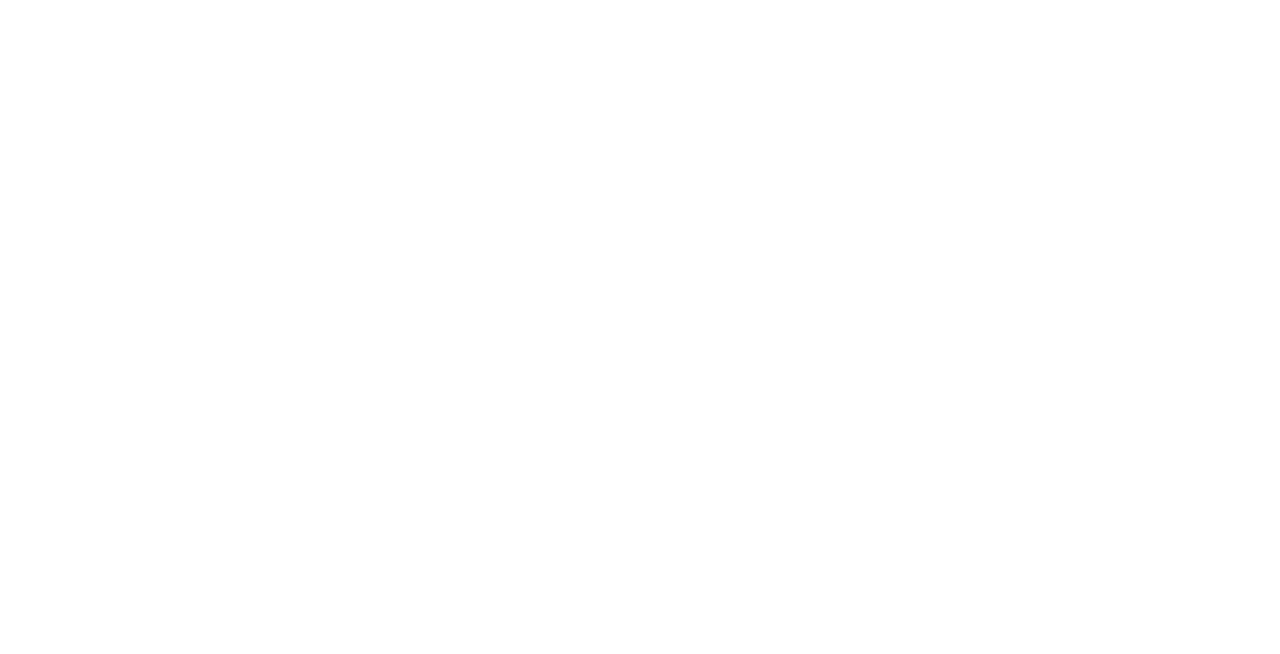
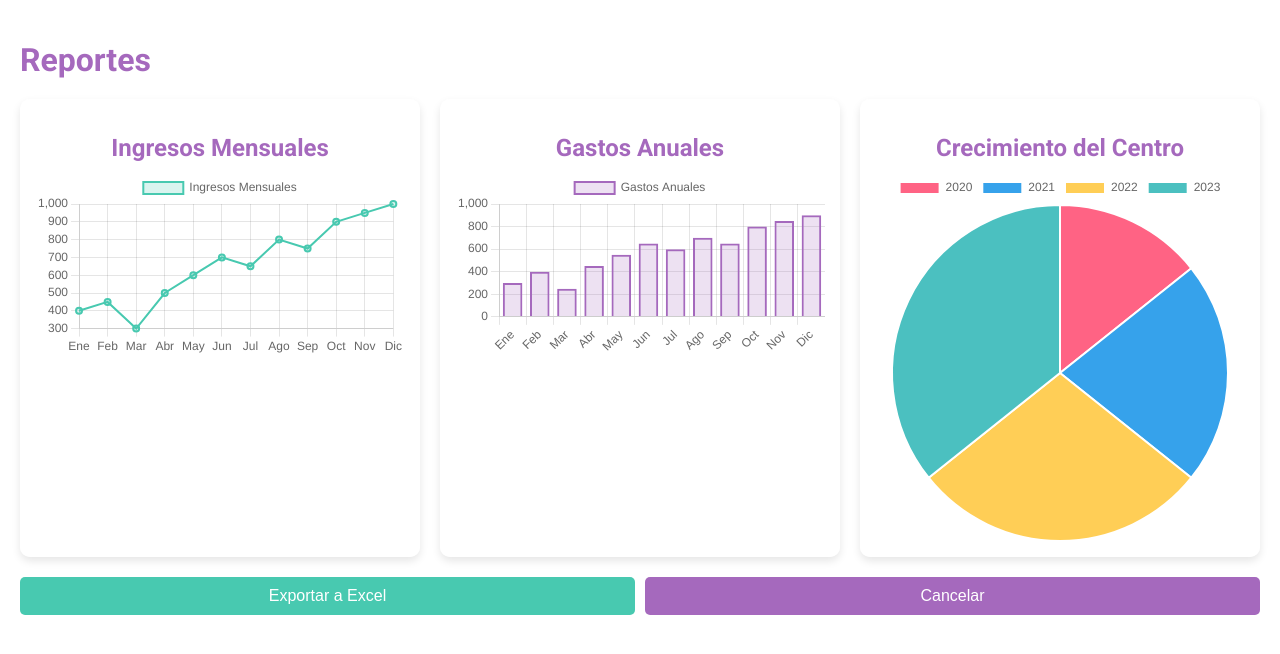
Before and after one commit to Tawnny31/Kinder, a React (Create React App) app: page /reportes in a window 1280 px wide. Before the commit this address had no page. Shown: the top 654 px of the page. Built offline with nearby package versions, Linux system fonts and the light colour scheme.

Commit message:
Reportes y submenu administrativo

```diff
--- a/package.json
+++ b/package.json
@@ -10,12 +10,15 @@
     "@testing-library/jest-dom": "^5.17.0",
     "@testing-library/react": "^13.4.0",
     "@testing-library/user-event": "^13.5.0",
+    "chart.js": "^4.4.3",
     "react": "^18.3.1",
     "react-calendar": "^5.0.0",
+    "react-chartjs-2": "^5.2.0",
     "react-dom": "^18.3.1",
     "react-router-dom": "^6.25.1",
     "react-scripts": "5.0.1",
-    "web-vitals": "^2.1.4"
+    "web-vitals": "^2.1.4",
+    "xlsx": "^0.18.5"
   },
   "scripts": {
     "start": "react-scripts start",
--- a/src/App.js
+++ b/src/App.js
@@ -7,6 +7,7 @@
 import MainLayout from './components/MainLayout';
 import RegisterChildrenForm from './components/RegisterChildrenForm';
 import UserMaintenance from './components/UserMaintenance';
+import Reportes from './components/Reportes';
 import './App.css';
 
 const App = () => {
@@ -19,6 +20,7 @@
         <Route path="/register" element={<RegisterUserForm />} />
         <Route path="/register-children" element={<RegisterChildrenForm />} />
         <Route path="/user-maintenance" element={<UserMaintenance />} />
+        <Route path="/reportes" element={<Reportes />} />
       </Routes>
     </Router>
   );
--- a/src/components/MainLayout.js
+++ b/src/components/MainLayout.js
@@ -62,7 +62,7 @@
                 <ul className="submenu">
                   <li><Link to="/register">Registrar Usuario</Link></li>
                   <li><Link to="/user-maintenance">Mantenimiento de Usuarios</Link></li>
-                  <li><Link to="/reports">Reportes</Link></li>
+                  <li><Link to="/Reportes">Reportes</Link></li>
                 </ul>
               )}
             </li>
--- /dev/null
+++ b/src/components/Reportes.css
@@ -0,0 +1,67 @@
+/* src/styles/Reportes.css */
+@import url('https://fonts.googleapis.com/css2?family=Roboto:wght@400;700&display=swap');
+
+.reportes-container {
+  font-family: 'Roboto', sans-serif;
+  padding: 20px;
+}
+
+.reportes-container h1 {
+  color: #A569BD;
+  margin-bottom: 20px;
+}
+
+.charts-grid {
+  display: flex;
+  flex-wrap: wrap;
+  gap: 20px;
+}
+
+.chart {
+  flex: 1 1 calc(33.333% - 20px);
+  background: rgba(255, 255, 255, 0.9);
+  padding: 15px;
+  border-radius: 10px;
+  box-shadow: 0 4px 8px rgba(0, 0, 0, 0.1);
+  box-sizing: border-box;
+}
+
+.chart h2 {
+  color: #A569BD;
+  margin-bottom: 10px;
+}
+
+.buttons-container {
+  display: flex;
+  justify-content: flex-end;
+  gap: 10px;
+  margin-top: 20px;
+}
+
+.export-button, .cancel-button {
+  padding: 10px 15px;
+  border: none;
+  border-radius: 5px;
+  font-size: 16px;
+  cursor: pointer;
+}
+
+.export-button {
+  background-color: #48C9B0;
+  color: white;
+  transition: background-color 0.3s;
+}
+
+.export-button:hover {
+  background-color: #5ad8bf;
+}
+
+.cancel-button {
+  background-color: #A569BD;
+  color: white;
+  transition: background-color 0.3s;
+}
+
+.cancel-button:hover {
+  background-color: #d481f5;
+}
--- /dev/null
+++ b/src/components/Reportes.js
@@ -0,0 +1,93 @@
+import React from 'react';
+import { Line, Bar, Pie } from 'react-chartjs-2';
+import { Chart as ChartJS, CategoryScale, LinearScale, PointElement, LineElement, BarElement, Title, Tooltip, Legend, ArcElement } from 'chart.js';
+import * as XLSX from 'xlsx';
+import { useNavigate } from 'react-router-dom';
+import './Reportes.css';
+
+ChartJS.register(
+  CategoryScale,
+  LinearScale,
+  PointElement,
+  LineElement,
+  BarElement,
+  Title,
+  Tooltip,
+  Legend,
+  ArcElement
+);
+
+const Reportes = () => {
+  const navigate = useNavigate();
+
+  const dataIngresosMensuales = {
+    labels: ['Ene', 'Feb', 'Mar', 'Abr', 'May', 'Jun', 'Jul', 'Ago', 'Sep', 'Oct', 'Nov', 'Dic'],
+    datasets: [
+      {
+        label: 'Ingresos Mensuales',
+        data: [400, 450, 300, 500, 600, 700, 650, 800, 750, 900, 950, 1000],
+        borderColor: '#48C9B0',
+        backgroundColor: 'rgba(72, 201, 176, 0.2)',
+        borderWidth: 2,
+      },
+    ],
+  };
+
+  const dataGastosAnuales = {
+    labels: ['Ene', 'Feb', 'Mar', 'Abr', 'May', 'Jun', 'Jul', 'Ago', 'Sep', 'Oct', 'Nov', 'Dic'],
+    datasets: [
+      {
+        label: 'Gastos Anuales',
+        data: [300, 400, 250, 450, 550, 650, 600, 700, 650, 800, 850, 900],
+        borderColor: '#A569BD',
+        backgroundColor: 'rgba(165, 105, 189, 0.2)',
+        borderWidth: 2,
+      },
+    ],
+  };
+
+  const dataCrecimientoCentro = {
+    labels: ['2020', '2021', '2022', '2023'],
+    datasets: [
+      {
+        label: 'Crecimiento del Centro',
+        data: [200, 300, 400, 500],
+        backgroundColor: ['#FF6384', '#36A2EB', '#FFCE56', '#4BC0C0'], // Colores personalizados
+      },
+    ],
+  };
+
+  const handleExport = () => {
+    // Aquí iría el código para exportar a Excel
+  };
+
+  const handleCancel = () => {
+    navigate('/main'); // Redirige al main
+  };
+
+  return (
+    <div className="reportes-container">
+      <h1>Reportes</h1>
+      <div className="charts-grid">
+        <div className="chart">
+          <h2>Ingresos Mensuales</h2>
+          <Line data={dataIngresosMensuales} />
+        </div>
+        <div className="chart">
+          <h2>Gastos Anuales</h2>
+          <Bar data={dataGastosAnuales} />
+        </div>
+        <div className="chart">
+          <h2>Crecimiento del Centro</h2>
+          <Pie data={dataCrecimientoCentro} />
+        </div>
+      </div>
+      <div className="buttons-container">
+        <button onClick={handleExport} className="export-button">Exportar a Excel</button>
+        <button onClick={handleCancel} className="cancel-button">Cancelar</button>
+      </div>
+    </div>
+  );
+};
+
+export default Reportes;
```
Also changed, not shown: 1 other file (tests, documents, lock files or other folders).
